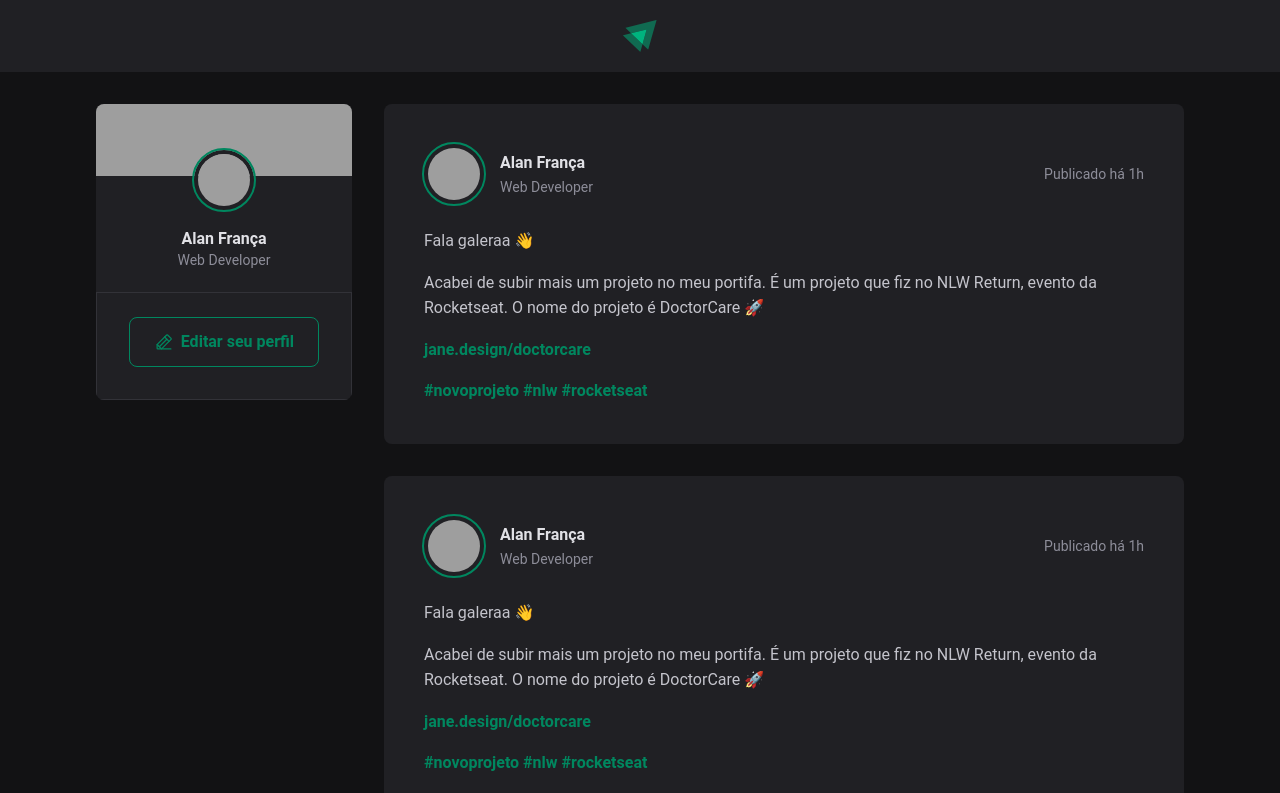
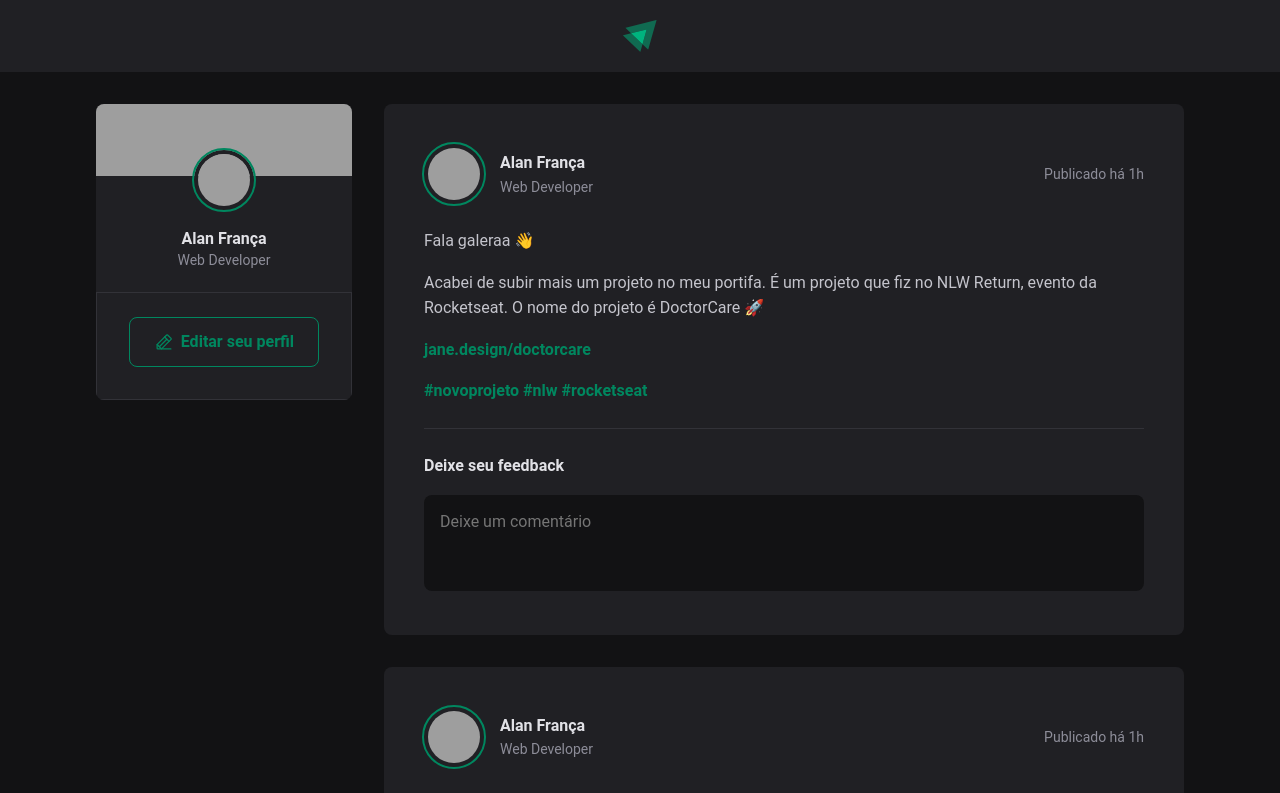
Before and after one commit to AlanJhonatan/ignite-reactjs-vite, a React app: page / in a window 1280 px wide. Shown: the top 793 px of the page. Built offline with nearby package versions, Linux system fonts and the light colour scheme; grey boxes are pictures that could not be loaded; the HTML template or start-up script is replaced by a standard one.

Commit message:
feat: add Post styles on forms

```diff
--- a/src/components/Post.jsx
+++ b/src/components/Post.jsx
@@ -26,6 +26,16 @@
                 </p>
             </div>
 
+            <form className={styles.commentForm}>
+                <strong>Deixe seu feedback</strong>
+                <textarea
+                    placeholder='Deixe um comentário'
+                />
+
+                <footer>
+                    <button type='submit'>Publicar</button>
+                </footer>
+            </form>
         </article>
     )
 }
--- a/src/components/Post.module.css
+++ b/src/components/Post.module.css
@@ -70,3 +70,54 @@
 .content a:hover {
     color: var(--gray-300);
 }
+
+.commentForm {
+    width: 100%;
+    margin-top: 1.5rem;
+    padding-top: 1.5rem;
+    border-top: 1px solid var(--gray-600);
+}
+
+.commentForm > strong {
+    line-height: 1.6;
+    color: var(--gray-100);
+}
+
+.commentForm textarea {
+    width: 100%;
+    background: var(--gray-900);
+    border: 0;
+    resize: none;
+    height: 6rem;
+    padding: 1rem;
+    border-radius: 8px;
+    color: var(--gray-100);
+    line-height: 1.4;
+    margin-top: 1rem;
+}
+
+.commentForm footer {
+    visibility: hidden;
+    max-height: 0;
+}
+
+.commentForm:focus-within footer {
+    visibility: visible;
+    max-height: none;
+}
+
+.commentForm button[type=submit] {
+    padding: 1rem 1.5rem;
+    margin-top: 1rem;
+    border-radius: 8px;
+    border: 0;
+    background: var(--green-500);
+    color: var(--white);
+    font-weight: bold;
+    cursor: pointer;
+    transition: background-color 0.2s;
+}
+
+.commentForm button[type=submit]:hover {
+    background: var(--green-300);
+}
```
